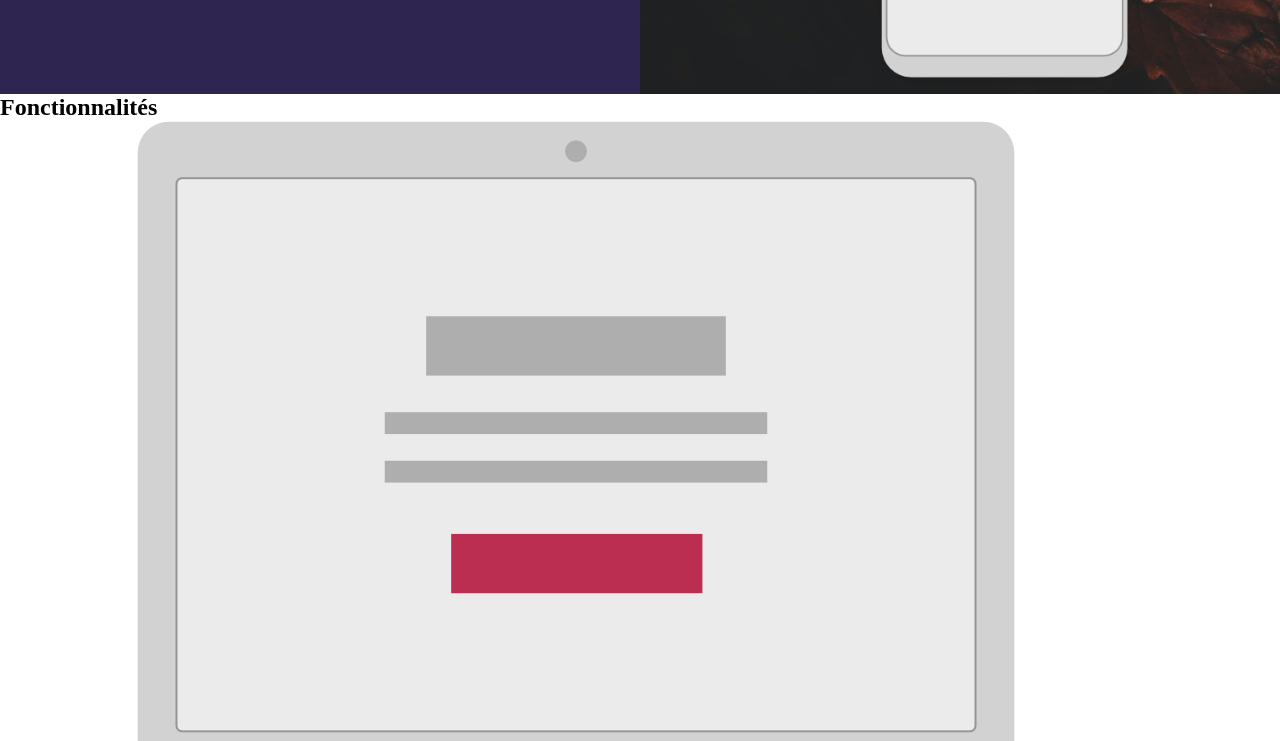
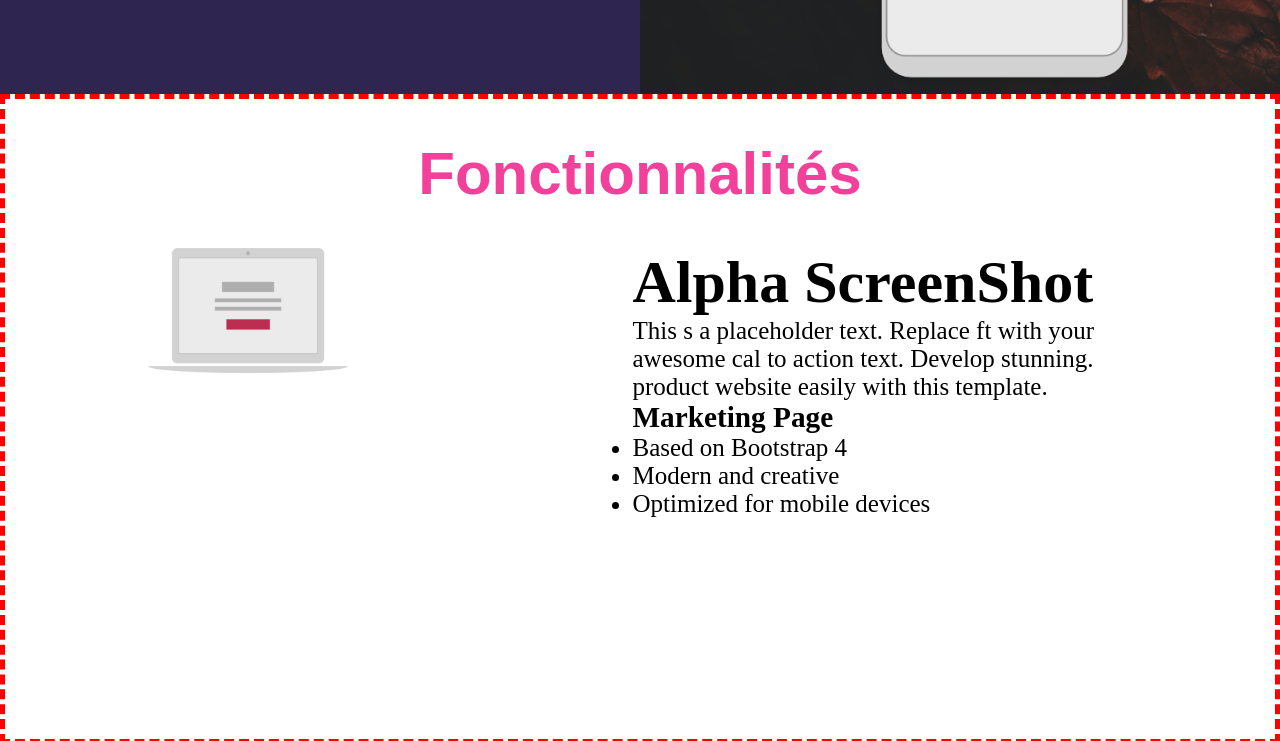
Before and after one commit to JLSP-666/Bleux, a plain HTML site: page index.html in a window 1280 px wide. Shown: the part 553-1294 px from the top of the page. Drawn offline with Linux system fonts and the light colour scheme.

Commit message:
update Bluex version 1.4

```diff
--- a/index.html
+++ b/index.html
@@ -49,7 +49,10 @@
          <!-- seccion 2 -->
         <section id="section_2">
             <h1 id="title_section_2">Fonctionnalités</h1>
-            <div id="image_section_2"><img src="assets/images/laptop.png" alt="laptop"></div>
+            <div id="conten_2">
+            <div id="image_section_2">
+                <img  id="imagen_laptop" src="assets/images/laptop.png" alt="laptop">
+            </div>
             <div id="content_section_2">
                 <h2 id="sup_title_setction_2">Alpha ScreenShot</h2>
                 <p id="Conten_section_2">This s a placeholder text. Replace ft with your
@@ -61,6 +64,7 @@
                         <li id="conten_list_section_2">Modern and creative</li>
                         <li id="conten_list_section_2">Optimized for mobile devices</li>
                     </ul>
+            </div>
             </div>
         </section>
         <!-- final seccion 2 -->
--- a/styles/style.css
+++ b/styles/style.css
@@ -128,3 +128,35 @@ height: 70vh;
 
 
 /* final seccion 1 */
+/* section2  */
+#section_2{
+    background-color:white;
+    height: 80vh;
+    border-width: 5px;
+    border-color: red;
+    border-style: dashed;
+}
+#title_section_2{
+    margin: 40px;
+    font-family: sans-serif;
+    font-size: 60px;
+    text-align: center;
+    color: #F2409B;
+}
+#conten_2{
+    display: flex;
+    justify-content: space-around;
+}
+
+#imagen_laptop{
+    width: 200px;
+}
+#content_section_2{
+    width: 500px;
+    font-size: 25px;
+    padding: 20pxgit ;
+}
+#sup_title_setction_2{
+    font-size: 60px;
+}
+/* final section 2  */
```
